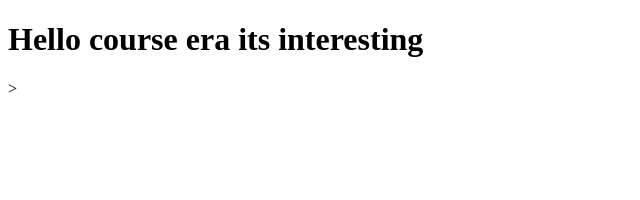
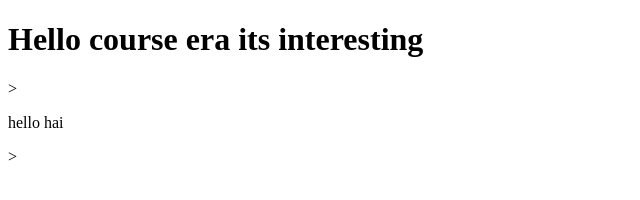
Before and after one commit to udaymajeti/course-era-test, a plain HTML site: page site/index.html in a window 1280 px wide. Shown: the full height of the page, 0-640 px from the left. Drawn offline with Linux system fonts and the light colour scheme.

Commit message:
My addition first page.

```diff
--- a/site/index.html
+++ b/site/index.html
@@ -5,5 +5,6 @@
 </head>
 <body>
 <h1>Hello course era its interesting </h1>>
+<p>hello hai </p>>
 </body>
 </html>
```
